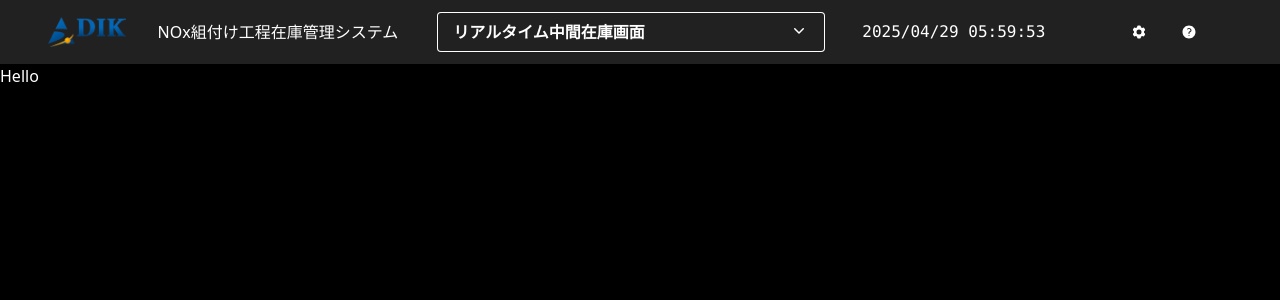
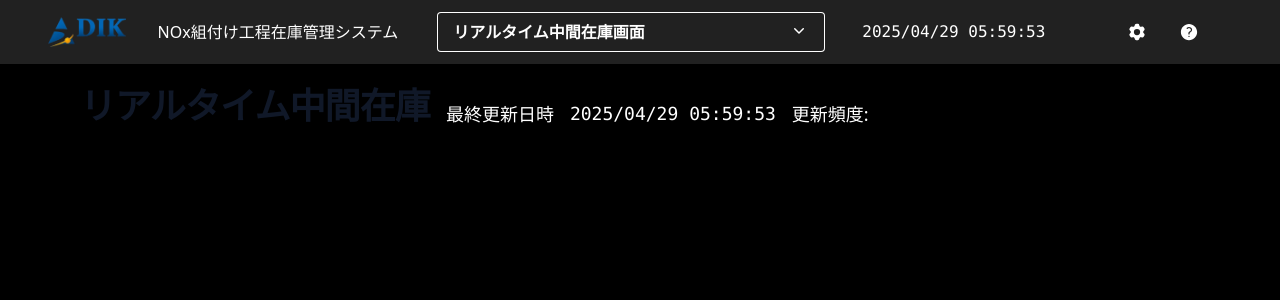
Before and after one commit to Thilina1999/Vue-Frontend, a Vue app: page / in a window 1280 px wide. Shown: the top 300 px of the page. Built offline with nearby package versions, Linux system fonts and the light colour scheme.

Commit message:
finished title

```diff
--- /dev/null
+++ b/src/components/atom/Title.vue
@@ -0,0 +1,18 @@
+<template>
+    <h1
+        class="mb-4 text-2xl font-extrabold leading-none tracking-tight text-gray-900 md:text-3xl lg:text-4xl dark:text-white">
+        {{ title }}
+    </h1>
+</template>
+
+<script>
+export default {
+    name: "Title",
+    props: {
+        title: {
+            type: String,
+            required: true
+        }
+    }
+};
+</script>
--- /dev/null
+++ b/src/components/atom/Title_Text.vue
@@ -0,0 +1,15 @@
+<template>
+    <span class="text-white">{{ text }}</span>
+</template>
+
+<script>
+    export default {
+    name: "Title_Text",
+    props: {
+        text: {
+            type: String,
+            required: true
+        }
+    }
+};
+</script>
--- /dev/null
+++ b/src/components/molecules/Table.vue
@@ -0,0 +1,9 @@
+<template>
+    <p class="text-white">Hello</p>
+</template>
+
+<script>
+export default {
+    name: "Table",
+}
+</script>
--- a/src/components/organisms/Navbar.vue
+++ b/src/components/organisms/Navbar.vue
@@ -21,11 +21,11 @@
               <div class="flex items-center px-4 justify-start">
                 <div class="grid grid-cols-2 w-full">
                   <div class="flex items-center justify-end">
-                    <Settings class="w-4 h-4" />
+                    <Settings class="w-5 h-5" />
 
                   </div>
                   <div class="flex items-center justify-center">
-                    <Help class="w-4 h-4" />
+                    <Help class="w-5 h-5" />
 
                   </div>
                 </div>
--- a/src/components/view/RT_Intermediate_Inventory.vue
+++ b/src/components/view/RT_Intermediate_Inventory.vue
@@ -1,11 +1,29 @@
-<script setup>
+<template>
+  <div class="element">
+    <br />
+    <div class="flex items-center space-x-4">
+      <Title title="リアルタイム中間在庫" />
+      <Title_Text class="text-lg" text="最終更新日時" />
+      <TimeFunction class="text-lg" />
+      <Title_Text class="text-lg" text="更新頻度:" />
+    </div>
 
+  </div>
+</template>
+
+<script>
+import Title from '../atom/Title.vue';
+import Title_Text from '../atom/Title_Text.vue';
+import TimeFunction from '../molecules/TimeFunction.vue';
+
+export default {
+  name: "RT_Intermediate_Inventory",
+  components: {
+    Title,
+    Title_Text,
+    TimeFunction
+  },
+};
 </script>
 
-<template>
-  <p class="text-white">Hello</p>
-</template>
-
-<style>
-
-</style>
+<style></style>
--- a/src/style.css
+++ b/src/style.css
@@ -3,3 +3,22 @@
 body {
     background-color: black;
 }
+
+.element {
+    padding-left: 2rem;  /* px-2 = 8px */
+    padding-right: 2rem;
+  }
+
+  @media (min-width: 640px) { /* sm */
+    .element {
+      padding-left: 3rem;  /* sm:px-6 = 24px */
+      padding-right: 3rem;
+    }
+  }
+
+  @media (min-width: 1024px) { /* lg */
+    .element {
+      padding-left: 5rem;  /* lg:px-8 = 32px */
+      padding-right: 5rem;
+    }
+  }
```
